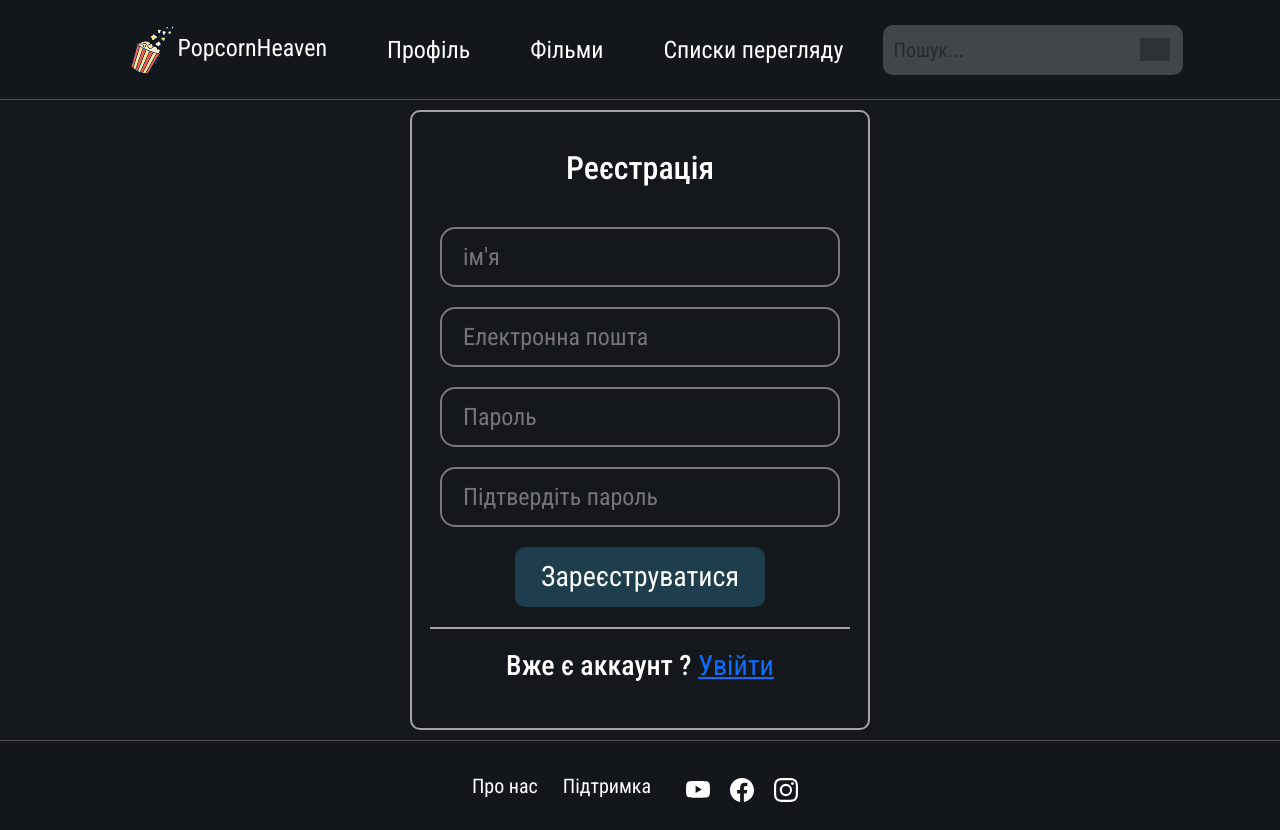
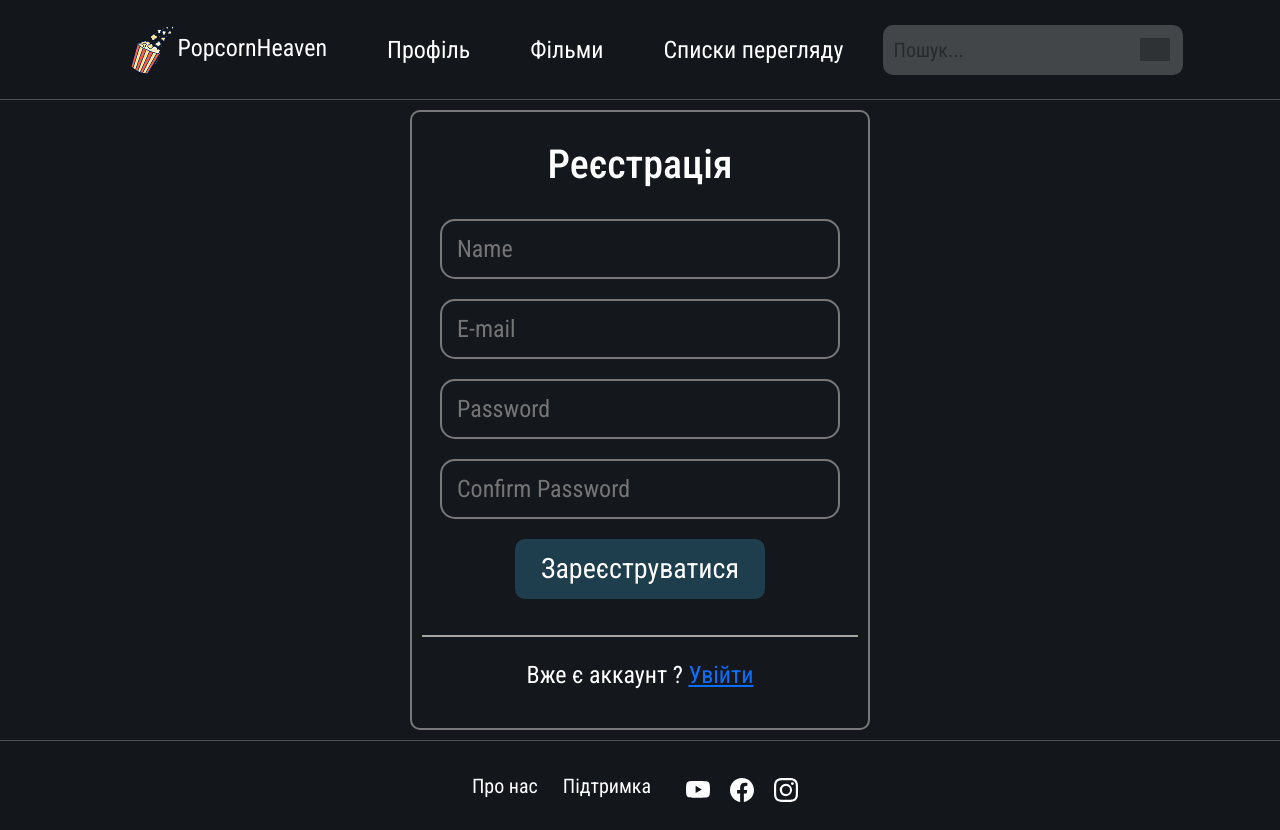
Before and after one commit to DimaPysmennyi/movie-project-frontend, a React (Create React App) app: page /registration in a window 1280 px wide. Built offline with nearby package versions, Linux system fonts and the light colour scheme; grey boxes are pictures that could not be loaded.

Commit message:
added registration logic

```diff
--- a/package.json
+++ b/package.json
@@ -17,6 +17,7 @@
     "react-bootstrap": "^2.10.6",
     "react-bootstrap-icons": "^1.11.4",
     "react-dom": "^18.3.1",
+    "react-hook-form": "^7.54.2",
     "react-icons": "^5.4.0",
     "react-loader-spinner": "^6.1.6",
     "react-router-dom": "^7.0.2",
--- a/src/hooks/useActorById.tsx
+++ b/src/hooks/useActorById.tsx
@@ -14,6 +14,7 @@ interface IActor{
     awards: string,
     src: string,
     movieCount: number,
+    description: string,
     movies: IActorMovie[],
 }
 
--- a/src/pages/ActorPage/ActorPage.css
+++ b/src/pages/ActorPage/ActorPage.css
@@ -2,6 +2,7 @@
     display: grid;
     grid-template-columns: 25% 75%;
     padding: 25px;
+    /* height: 85vh; */
 }
 
 .actor-info{
--- a/src/pages/ActorPage/ActorPage.tsx
+++ b/src/pages/ActorPage/ActorPage.tsx
@@ -29,12 +29,12 @@ export function ActorPage(){
                         <p>{actor.name}</p>
                         <p>{actor.birthdate}</p>
                         <p>{actor.country}</p>
-                        <p>{actor.movieCount} movies</p>
+                        <p>{actor.movieCount} movie</p>
                         <p>{actor.awards}</p>
                     </div>
                 </div>
                 <div className="actor-secondary-info">
-                    <h2>{actor.name}</h2>
+                    <h2>{actor.description}</h2>
                     <hr />
                     <h2>Фільми актора</h2>
                     <div className="actor-movies">
--- a/src/pages/LoginPage/LoginPage.css
+++ b/src/pages/LoginPage/LoginPage.css
@@ -9,9 +9,9 @@
     display: flex;
     flex-direction: column;
     text-align: center;
-    width: 640px;
-    height: 560px;
-    border: 1px solid #787878;
+    width: 460px;
+    height: 500px;
+    border: 2px solid #787878;
     padding: 30px 10px;
     border-radius: 10px;
     gap: 20px;
@@ -20,15 +20,15 @@
 .login-inputs{
     display: flex;
     flex-direction: column;
-    border-bottom: 2px solid #787878;
+    border-bottom: 2px solid rgba(164, 164, 164, 1) ;
     gap: 40px;
     padding: 10px;
     align-items: center;
 }
 
 .login-btn{
-    width: 350px;
-    height: 80px;
+    width: 250px;
+    height: 60px;
     background-color: #1E3E4D;
     font-size: 32px;
     color: white;
@@ -36,39 +36,37 @@
     border: none;
     border-radius: 10px;
     margin-bottom:15px;
+    transition: all 0.2s ease;
 }
 
+.login-btn:hover{
+    background-color: #2e5466;
+}
 
-
-.login-form h1{
+.login-form h2{
     color: white;
-    font-size:48px;
-    font-weight: 400;
+    font-size: 40px;
     margin: 10px;
 }
 
 .login-form p{
     color: white;
-    font-size:36px;
+    font-size: 24px;
     text-decoration: none;
 }
 
 .login-form p a{
     font-weight: 500;
-    text-decoration: none;
 }
 
 .login-inputs input{
-    width: 500px;
-    height:70px;
+    width: 400px;
+    height: 60px;
     border-radius: 15px;
     border: 2px solid rgba(120, 120, 120, 1);
     background: none;
-    font-size: 32px;
+    font-size: 24px;
     color: white;
     padding: 15px;
+    transition: all 0.2s ease;
 }
-
-.login-inputs input::placeholder{
-    padding: 15px;
-}
--- a/src/pages/LoginPage/LoginPage.tsx
+++ b/src/pages/LoginPage/LoginPage.tsx
@@ -5,7 +5,7 @@ export function LoginPage() {
     return (
         <div className="login-page">
             <div className="login-form">
-                <h1>Вхід</h1>
+                <h2>Вхід</h2>
                 <div className="login-inputs">
                     <input type="text" placeholder="Електронна пошта" required/>
                     <input type="password" placeholder="Пароль" required/>
--- a/src/pages/RegistrationPage/RegistrationPage.css
+++ b/src/pages/RegistrationPage/RegistrationPage.css
@@ -1,47 +1,52 @@
-.maindiv{
+.reg-page{
     height: 80vh;
     display: flex;
     align-items: center;
     justify-self: center;
 }
 
-.Info-div{
+.reg-form{
+    display: flex;
     flex-direction: column;
+    text-align: center;
     width: 460px;
     height: 620px;
     border-radius: 10px;
-    border: 2px solid rgba(164, 164, 164, 1);
+    border: 2px solid #787878;
+    justify-content: center;
+    gap: 20px;
+    padding: 30px 10px;
+}
+.registration-inputs{
+    display: flex;
+    flex-direction: column;
+    border-bottom: 2px solid rgba(164, 164, 164, 1);
     align-items: center;
+    gap: 20px;
+}
+
+.dop-info{
     display: flex;
     align-items: center;
-    justify-self: center;
     justify-content: center;
+}
 
+.reg-form p{
+    color: white;
+    font-size: 24px;
+    text-align: center;
 }
-.Inputs-and-button{
-    display: flex;
-    flex-direction: column;
-    align-items: center;
-    border-bottom: 2px solid rgba(164, 164, 164, 1);
-    width: 420px;
 
-
-}
-.dop-info{
-    color: white;
-    margin-top: 20px;
-
-}
-.inputreg{
+.registration-inputs input{
     width: 400px;
-    height:60px ;
+    height: 60px;
     border-radius: 15px;
     border: 2px solid rgba(120, 120, 120, 1);
     background: none;
-    margin-bottom: 20px;
     font-size: 24px;
     color: white;
-    padding-left: 10px;
+    padding: 15px;
+    transition: all 0.2s ease;
 }
 
 
@@ -55,9 +60,15 @@
     border: none;
     border-radius: 10px;
     margin-bottom: 20px;
+    transition: all 0.2s ease;
 }
 
-.h2-r{
+.registration-btn:hover{
+    background-color: #2e5466;
+}
+
+.reg-form h2{
     color: white;
-    margin-bottom: 40px;
+    font-size: 40px;
+    margin: 10px;
 }
--- a/src/pages/RegistrationPage/RegistrationPage.tsx
+++ b/src/pages/RegistrationPage/RegistrationPage.tsx
@@ -1,27 +1,76 @@
 import { Link } from "react-router-dom";
-import "./RegistrationPage.css"
+import "./RegistrationPage.css";
+import { useForm } from "react-hook-form";
+import { useEffect, useState } from "react";
 
-
+interface IForm{
+    name: string,
+    email: string,
+    password: string,
+    confirmPassword: string
+}
 
 
 export function RegistrationPage(){
+    let [response, setResponse] = useState();
+    let [safeToReset, setSafeToReset] = useState(false);
+    const {register: register, watch, handleSubmit, resetField, formState} = useForm<IForm>({
+        mode: 'onSubmit'
+    })
+
+    async function onSubmit(){
+        let response = await fetch('http://localhost:8000/user/registration', {
+            method: 'POST',
+            body: JSON.stringify({
+                name: watch("name"),
+                email: watch("email"),
+                password: watch("password"),
+            }),
+            headers: {
+                'Content-Type': 'application/json'
+            }
+        });
+
+        let token = await response.json();
+        setResponse(token);
+    }
+
     return(
-        <div className="maindiv">
-        <div className="Info-div">
-            <h2 className="h2-r">Реєстрація</h2>
-            <div className="Inputs-and-button">
-                <input className = "inputreg"type="text" placeholder="  ім'я" required/>
-                <input className = "inputreg"type="email" placeholder="  Електронна пошта" required/>
-                <input className = "inputreg"type="password" placeholder="  Пароль" required/>
-                <input className = "inputreg"type="password" placeholder="  Підтвердіть пароль" required/>
-                <button className = "registration-btn" type="submit">Зареєструватися</button>
-            </div>
-            <div className="dop-info">
-                <h3>Вже є аккаунт ? <Link to= "/login">Увійти</Link></h3>
+        <div className="reg-page">
+            <form className="reg-form" onSubmit={handleSubmit(onSubmit)}>
+                <h2 className="h2-r">Реєстрація</h2>
+                <div className="registration-inputs">
+                    <input type="text" placeholder="Name" {...register('name', {
+                        required: {value: true, message: 'Name is required'},
+                    })}/>
+                    <input type="email" placeholder="E-mail" {...register('email', {
+                        required: {value: true, message: 'E-mail is required'},
+                    })}/>
+                    <input type="password" placeholder="Password" {...register('password', {
+                        required: {value: true, message: 'Password is required'},
+                    })}/>
+                    <input type="password" placeholder="Confirm Password" {...register('confirmPassword', {
+                        required: {value: true, message: 'Confirm your password!'},
+                        validate: (value: string) => {
+                            if (watch("password") != value){
+                                return "Passwords do not match!"
+                            }
+                        }
+                    })}/>
+                    <div>
+                        <button className = "registration-btn" type="submit">Зареєструватися</button>
+                        <p>{formState.errors.name?.message}</p>
+                        <p>{formState.errors.email?.message}</p>
+                        <p>{formState.errors.password?.message}</p>
+                        <p>{formState.errors.confirmPassword?.message}</p>
+                        <p>{response}</p>
+                    </div>
+                </div>
+                <div className="dop-info">
+                    <p>Вже є аккаунт ? <Link to= "/login">Увійти</Link></p>
+                </div>
 
-            </div>
-
-        </div>
+            </form>
         </div>
     )
 }
--- a/src/shared/PopularFilms/PopularFilms.tsx
+++ b/src/shared/PopularFilms/PopularFilms.tsx
@@ -3,11 +3,11 @@ import { FilmCard } from '../FilmCard/FilmCard';
 import { useMovieById } from '../../hooks/useMovieById';
 
 export function PopularFilms() {
-    const movie1 = useMovieById(1).movie;
-    const movie2 = useMovieById(2).movie;
-    const movie3 = useMovieById(3).movie;
-    const movie4 = useMovieById(4).movie;
-    const movie5 = useMovieById(5).movie;
+    const movie1 = useMovieById(5).movie;
+    const movie2 = useMovieById(6).movie;
+    const movie3 = useMovieById(7).movie;
+    const movie4 = useMovieById(8).movie;
+    const movie5 = useMovieById(9).movie;
 
 
     return (
--- a/src/shared/PopularReviews/PopularReviews.tsx
+++ b/src/shared/PopularReviews/PopularReviews.tsx
@@ -6,7 +6,7 @@ import './PopularReviews.css'
 
 
 export function PopularReviews(){
-    const{movie,error} = useMovieById(1)
+    const{movie,error} = useMovieById(5)
     if (movie != undefined){
         return (
             <div className='popularReviews'>
```
Also changed, not shown: 1 other file (tests, documents, lock files or other folders).
